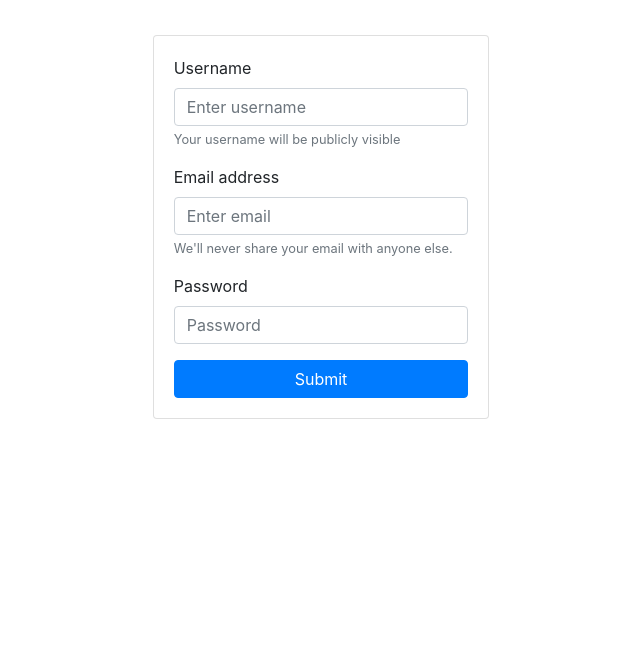
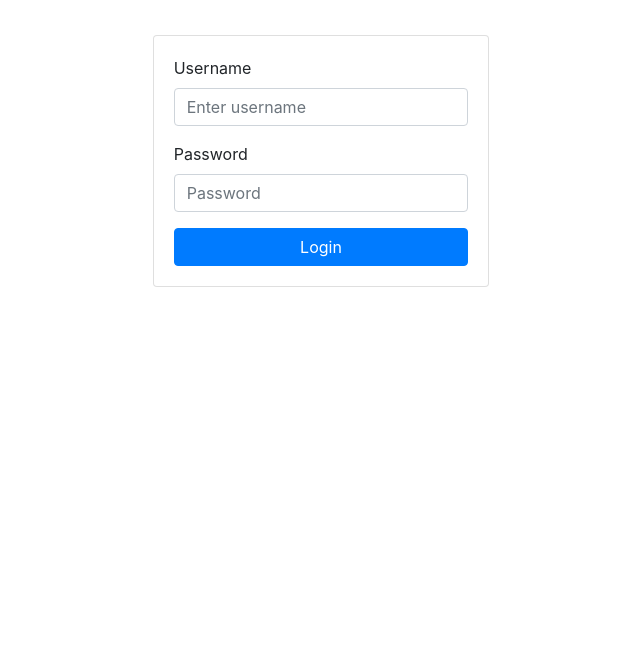
Before and after one commit to mkielarv2/BookExchange, a Django app: template templates/login.html in a window 1280 px wide. Shown: the part 66-725 px from the top of the page, without its empty margins (304-944 px from the left). Run offline with Django 3.2, Linux system fonts and the light colour scheme; the template is opened without the code that fills it, so the values that code supplies are empty; some libraries are stand-ins or nearby versions.

Commit message:
minor fixes

```diff
--- a/master/urls.py
+++ b/master/urls.py
@@ -5,4 +5,5 @@ from . import views
 urlpatterns = [
     path('', views.index, name='index'),
     path('register/', views.register, name='register'),
+    path('login/', views.login, name='login'),
 ]
--- a/master/views.py
+++ b/master/views.py
@@ -6,5 +6,10 @@ def index(request):
     return render(request, 'index.html')
     # return HttpResponse("The D is silent.")
 
+
 def register(request):
     return render(request, 'register.html')
+
+
+def login(request):
+    return render(request, 'login.html')
--- a/templates/index.html
+++ b/templates/index.html
@@ -3,10 +3,10 @@
 <html lang="en">
     <head>
         <meta charset="UTF-8">
+        <meta name="viewport" content="width=device-width, initial-scale=1.0">
         <title>BookswApp</title>
 
         <link rel="stylesheet" href="{% static 'css/bootstrap.min.css' %}">
-        <meta name="viewport" content="width=device-width, initial-scale=1.0">
 
         <style>
             .card-img-top {
@@ -41,6 +41,9 @@
                     </li>
                     <li class="nav-item mx-3">
                         <a href="{% url 'register' %}" class="nav-link font-weight-bold text-uppercase">Register</a>
+                    </li>
+                    <li class="nav-item mx-3">
+                        <a href="{% url 'login' %}" class="nav-link font-weight-bold text-uppercase">Login</a>
                     </li>
                 </ul>
             </div>
--- a/templates/login.html
+++ b/templates/login.html
@@ -5,7 +5,7 @@
         <meta charset="UTF-8">
         <meta name="viewport" content="width=device-width, initial-scale=1.0">
 
-        <title>Register</title>
+        <title>Login</title>
 
         <link rel="stylesheet" href="{% static 'css/bootstrap.min.css' %}">
 
@@ -38,32 +38,21 @@
         </nav>
         <main class="container-fluid">
             <div class="row justify-content-center" style="margin-top: 35px;">
-                <section class="col-xl-4 col-lg-9 col-md-12 col-sm-12">
+                <section class="col-xl-4 col-lg-6 col-md-12 col-sm-12">
                     <div class="card-deck col-12">
                         <div class="card" style="width: 18rem;">
                             <div class="card-body">
                                 <form>
                                     <div class="form-group">
                                         <label for="usernameField">Username</label>
-                                        <input type="text" class="form-control" id="usernameField"
-                                               aria-describedby="usernameHelp" placeholder="Enter username"/>
-                                        <small id="usernameHelp" class="form-text text-muted">Your username will be
-                                            publicly visible</small>
-                                    </div>
-                                    <div class="form-group">
-                                        <label for="emailField">Email address</label>
-                                        <input type="email" class="form-control" id="emailField"
-                                               aria-describedby="emailHelp" placeholder="Enter email">
-                                        <small id="emailHelp" class="form-text text-muted">We'll never share your email
-                                            with
-                                            anyone else.</small>
+                                        <input type="text" class="form-control" id="usernameField" placeholder="Enter username"/>
                                     </div>
                                     <div class="form-group">
                                         <label for="passwordField">Password</label>
                                         <input type="password" class="form-control" id="passwordField"
                                                placeholder="Password">
                                     </div>
-                                    <button type="submit" class="btn btn-primary btn-block">Submit</button>
+                                    <button type="submit" class="btn btn-primary btn-block">Login</button>
                                 </form>
                             </div>
                         </div>
```
Also changed, not shown: templates/register.html (+6 -5 lines).
